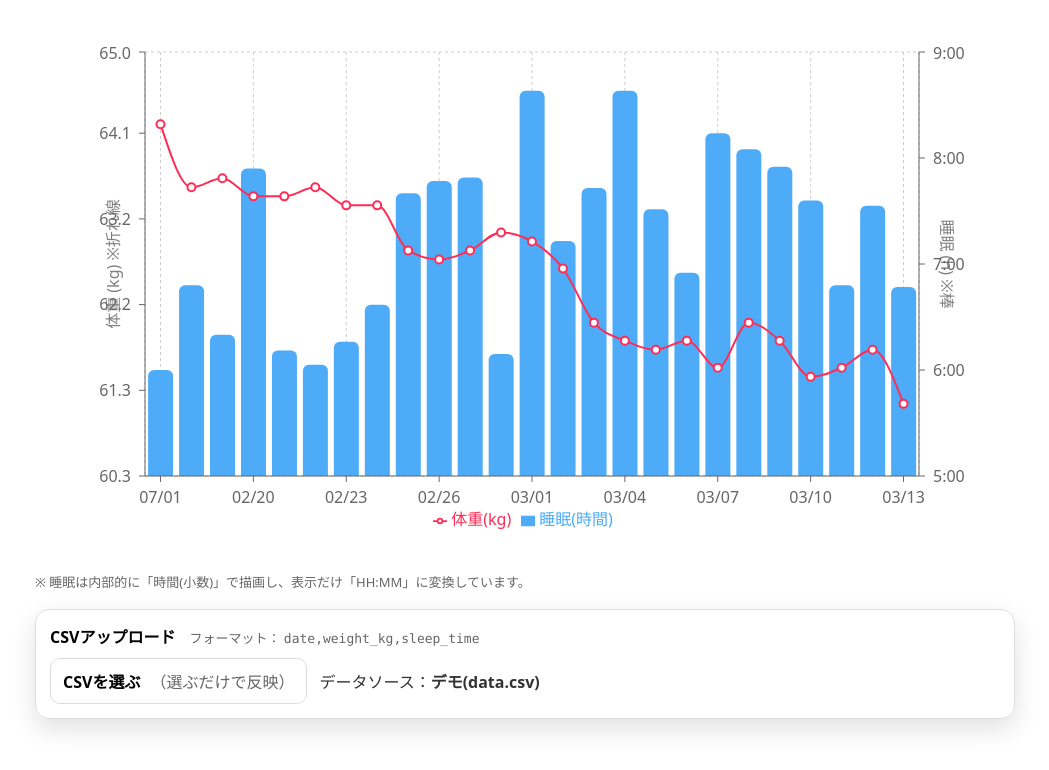
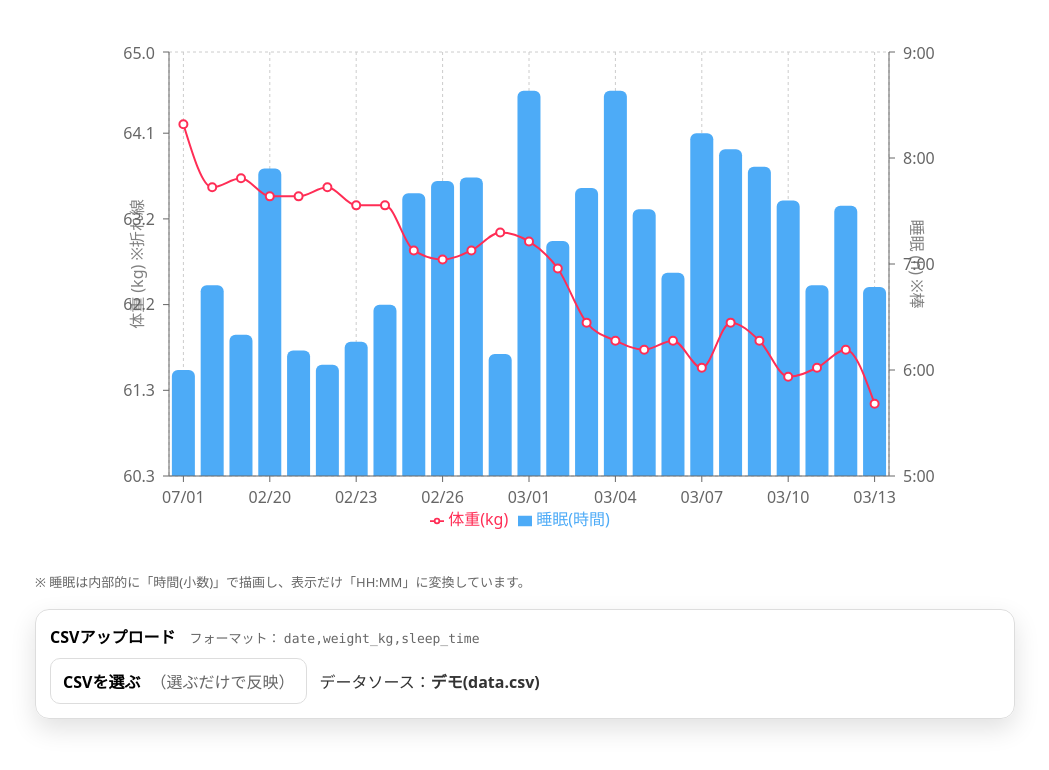
Before and after one commit to peridotan/health-chart, a React (Vite) app: page / in a window 1280 px wide. Shown: the top 770 px of the page, without its empty margins (115-1164 px from the left). Built offline with nearby package versions, Linux system fonts and the light colour scheme.

Commit message:
Update App.jsx

```diff
--- a/src/App.jsx
+++ b/src/App.jsx
@@ -100,10 +100,9 @@ function niceNumber(n, step) {
 function formatDateLabel(value) {
   if (!value) return "";
 
-  // YYYY-MM-DD / YY/MM/DD / YYYY/MM/DD あたりを想定して末尾寄りを見やすく
   const s = String(value).trim();
 
-  // 例: 2026-03-13 -> 03/13
+  // 2026-03-13 -> 03/13
   const m1 = s.match(/^(\d{4})[-/](\d{1,2})[-/](\d{1,2})$/);
   if (m1) {
     const mm = String(m1[2]).padStart(2, "0");
@@ -111,7 +110,7 @@ function formatDateLabel(value) {
     return `${mm}/${dd}`;
   }
 
-  // 例: 26/03/13 -> 03/13
+  // 26/03/13 -> 03/13
   const m2 = s.match(/^(\d{2})[-/](\d{1,2})[-/](\d{1,2})$/);
   if (m2) {
     const mm = String(m2[2]).padStart(2, "0");
@@ -205,7 +204,6 @@ export default function App() {
       wMax = niceNumber(mid + 0.5, 0.1);
     }
 
-    // sleep range
     let sMin = Math.min(...sleeps);
     let sMax = Math.max(...sleeps);
     sMin = Math.floor(Math.min(5, sMin));
@@ -235,7 +233,6 @@ export default function App() {
     }
   };
 
-  // UI styles
   const pageStyle = {
     padding: 24,
     maxWidth: 980,
@@ -293,7 +290,7 @@ export default function App() {
           <ResponsiveContainer>
             <ComposedChart
               data={data}
-              margin={{ top: 10, right: 40, left: 46, bottom: 20 }}
+              margin={{ top: 10, right: 70, left: 70, bottom: 20 }}
             >
               <CartesianGrid strokeDasharray="3 3" />
 
@@ -305,7 +302,6 @@ export default function App() {
                 tickFormatter={formatDateLabel}
               />
 
-              {/* Left axis: weight */}
               <YAxis
                 yAxisId="left"
                 width={64}
@@ -317,12 +313,11 @@ export default function App() {
                   value: "体重 (kg) ※折れ線",
                   angle: -90,
                   position: "outsideLeft",
-                  offset: 4,
+                  offset: 18,
                   style: { textAnchor: "middle" },
                 }}
               />
 
-              {/* Right axis: sleep */}
               <YAxis
                 yAxisId="right"
                 orientation="right"
@@ -334,7 +329,7 @@ export default function App() {
                   value: "睡眠 (h) ※棒",
                   angle: 90,
                   position: "outsideRight",
-                  offset: 4,
+                  offset: 18,
                   style: { textAnchor: "middle" },
                 }}
               />
```
